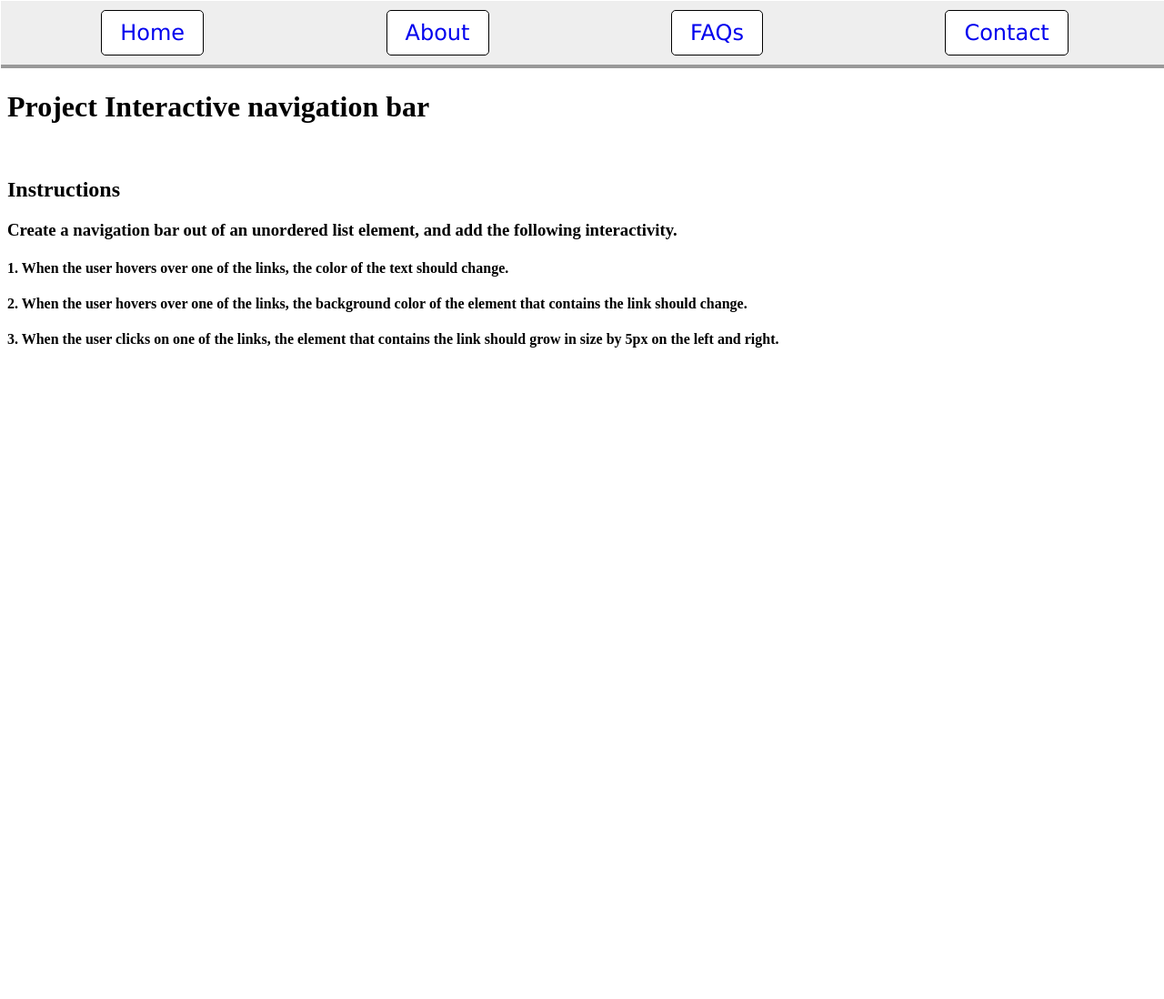
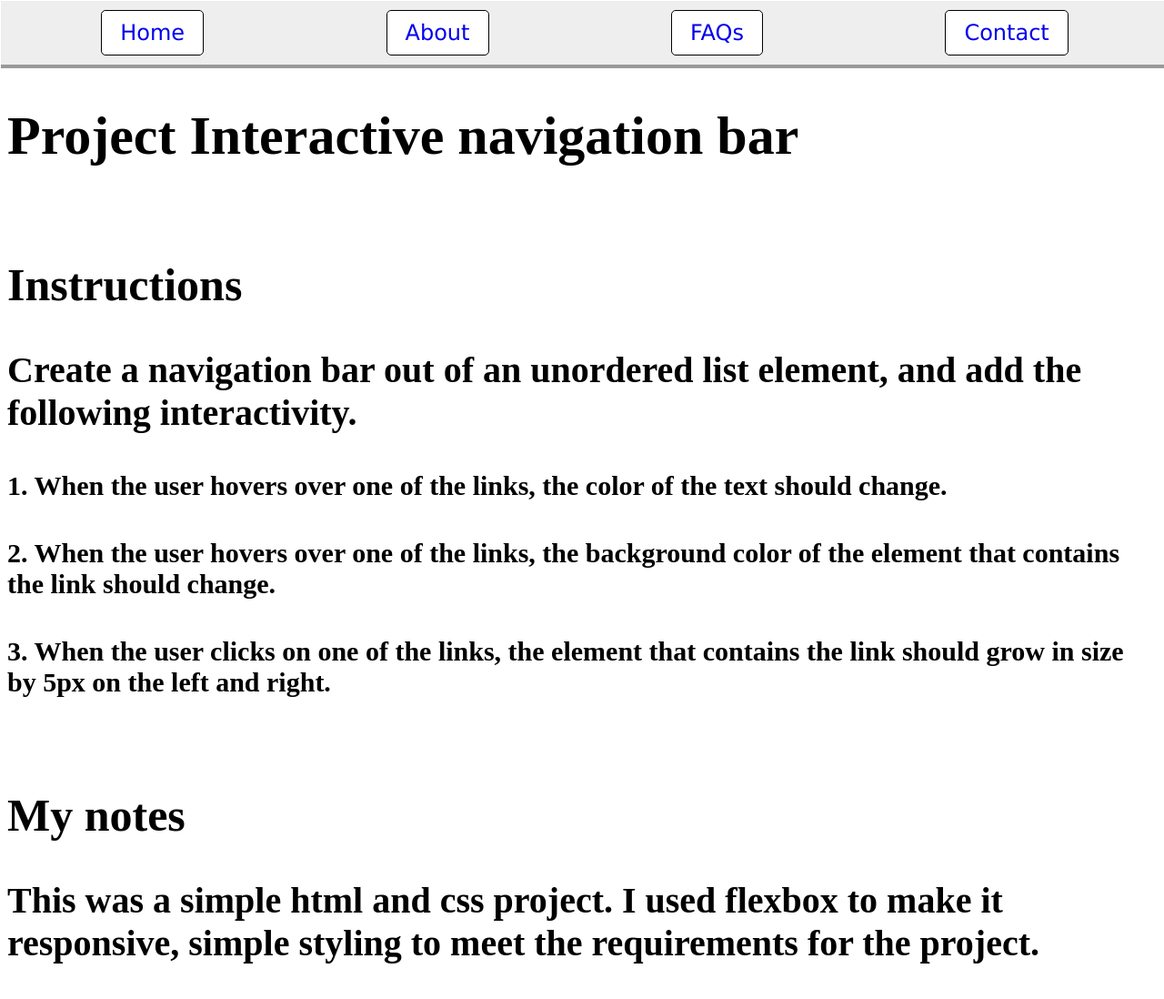
Before and after one commit to bryanhmiller/Interactive-navigation-bar, a plain HTML site: page index.html in a window 1280 px wide. Shown: the whole page at 91% size. Before the commit the page ends 800 px from the top, so only its background shows below. Drawn offline with Linux system fonts and the light colour scheme.

Commit message:
finished adding notes so that the project would make sense when it was deployed

```diff
--- a/index.html
+++ b/index.html
@@ -28,5 +28,10 @@
 				<h4>3. When the user clicks on one of the links, the element that contains the link should grow in size by 5px on the left and right.
 				</h4>
 			</div>
+			<div>
+				<br>
+				<h2>My notes</h2>
+				<h3>This was a simple html and css project. I used flexbox to make it responsive, simple styling to meet the requirements for the project.</h3>
+			</div>
 		</body>
 	</html>
--- a/navigation.css
+++ b/navigation.css
@@ -49,7 +49,24 @@ li:active {
 	padding: 10px 30px;
 }
 
+h1 {
+	font-size: 60px;
+}
+
+h2 {
+	font-size: 50px;
+}
+
+h3 {
+	font-size: 40px;
+}
+
+h4 {
+	font-size: 30px;
+}
+
 @media (max-width: 550px){
+
 	body {
 		background: #eee;
 		display: flex;
@@ -72,4 +89,5 @@ li:active {
 		width: 150px;
 		margin: 10px 10px;
 	}
+
 }
```
